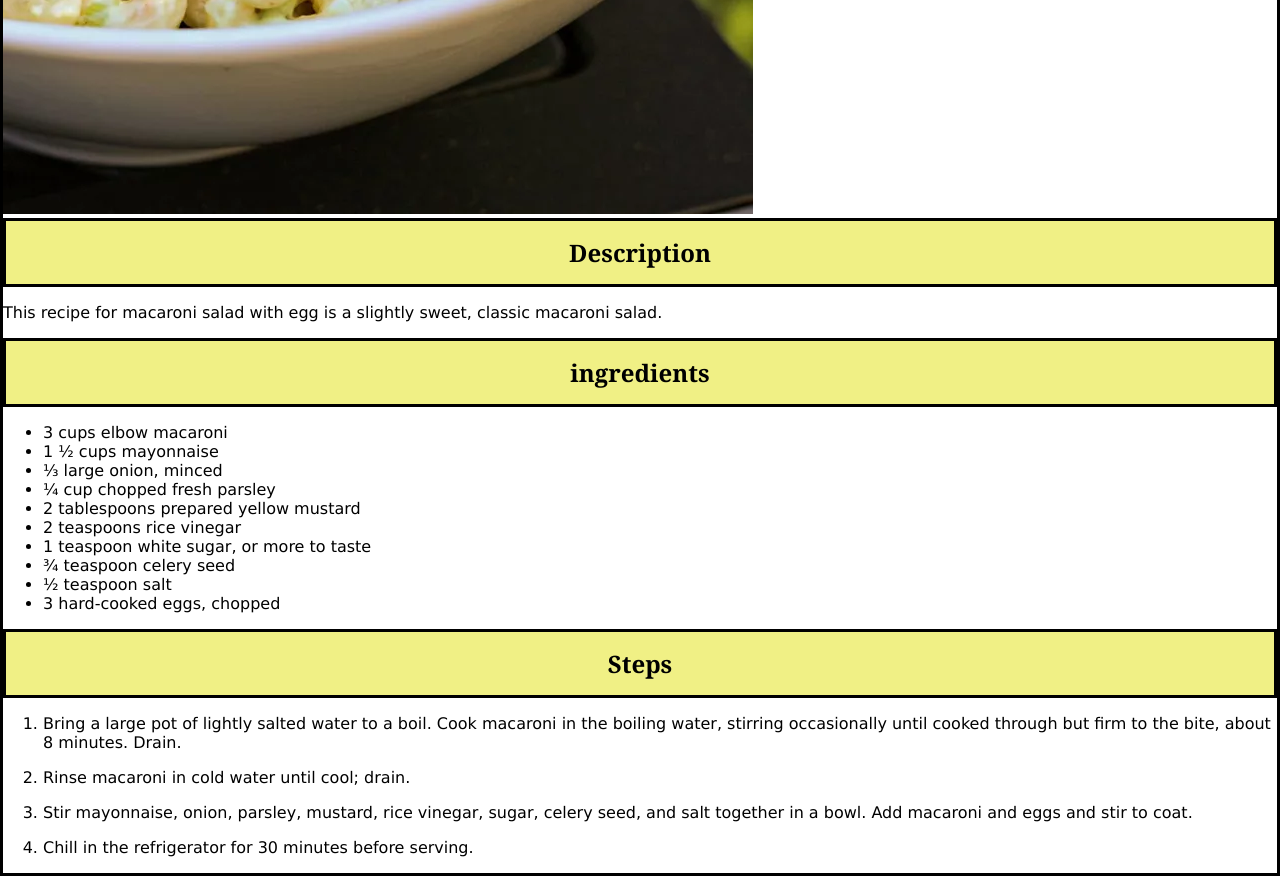
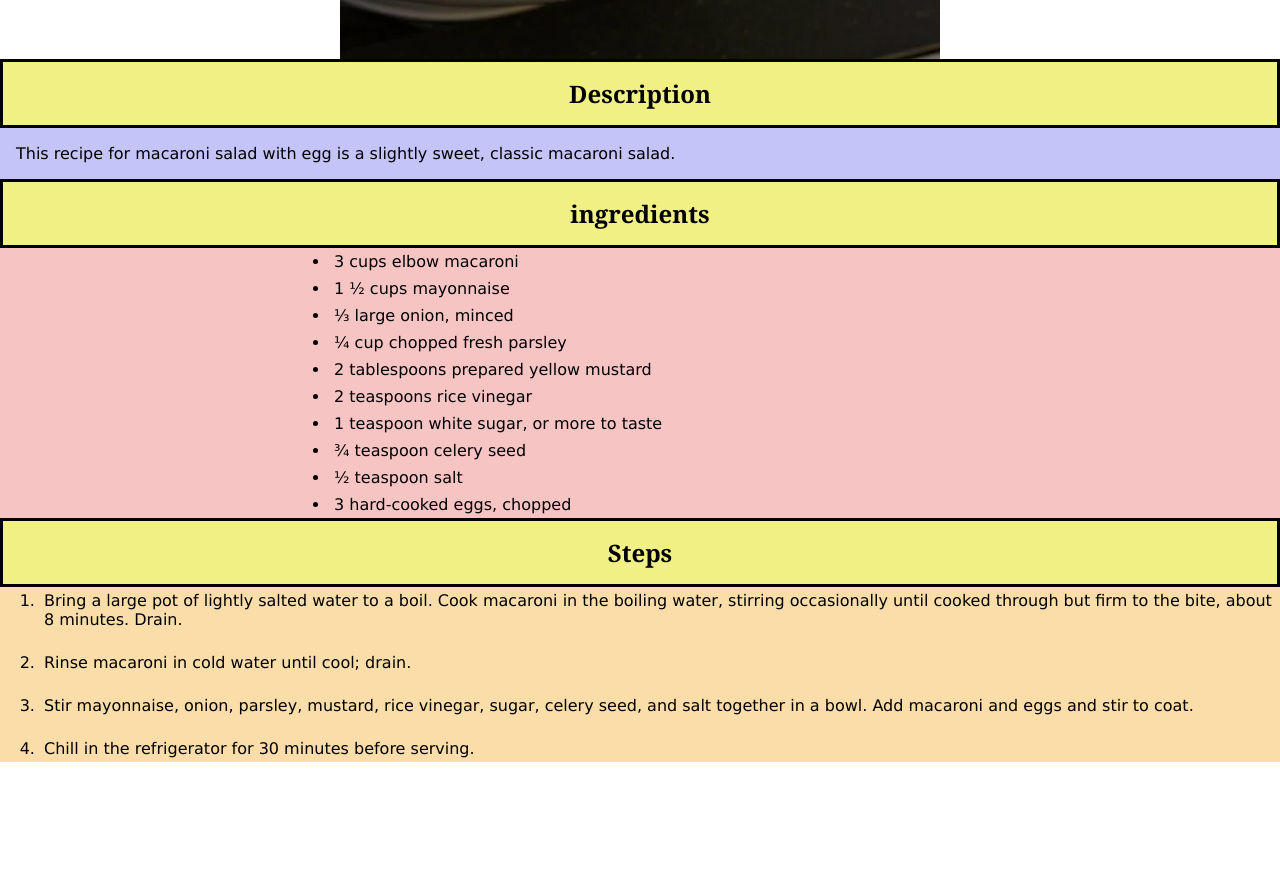
Before and after one commit to Khaspper/odin-recipes, a plain HTML site: page recipes/macaroni-salad.html in a window 1280 px wide. Shown: the part 620-1496 px from the top of the page. After the commit the page ends 1382 px from the top, so only its background shows below. Drawn offline with Linux system fonts and the light colour scheme.

Commit message:
Update CSS for macaroni recipe

```diff
--- a/recipes/macaroni-salad.html
+++ b/recipes/macaroni-salad.html
@@ -6,33 +6,33 @@
     <title>Magnificent Macaroni Salad</title>
 </head>
 <body>
-    <h1>Magnificent Macaroni Salad</h1>
-    <img src="../img/macaroni-salad.png" alt="A macaroni salad served with a silver spoon">
+    <h1 class="headings">Magnificent Macaroni Salad</h1>
+    <img class="image" src="../img/macaroni-salad.png" alt="A macaroni salad served with a silver spoon">
     <h2 class="headings">Description</h2>
-    <p>This recipe for macaroni salad with egg is a slightly sweet, classic macaroni salad.</p>
+    <p class="description">This recipe for macaroni salad with egg is a slightly sweet, classic macaroni salad.</p>
     <h2 class="headings">ingredients</h2>
-    <ul>
-        <li>3 cups elbow macaroni</li>
-        <li>1 ½ cups mayonnaise</li>
-        <li>⅓ large onion, minced</li>
-        <li>¼ cup chopped fresh parsley</li>
-        <li>2 tablespoons prepared yellow mustard</li>
-        <li>2 teaspoons rice vinegar</li>
-        <li>1 teaspoon white sugar, or more to taste</li>
-        <li>¾ teaspoon celery seed</li>
-        <li>½ teaspoon salt</li>
-        <li>3 hard-cooked eggs, chopped</li>
+    <ul class="lists ingredients">
+        <li class="text">3 cups elbow macaroni</li>
+        <li class="text">1 ½ cups mayonnaise</li>
+        <li class="text">⅓ large onion, minced</li>
+        <li class="text">¼ cup chopped fresh parsley</li>
+        <li class="text">2 tablespoons prepared yellow mustard</li>
+        <li class="text">2 teaspoons rice vinegar</li>
+        <li class="text">1 teaspoon white sugar, or more to taste</li>
+        <li class="text">¾ teaspoon celery seed</li>
+        <li class="text">½ teaspoon salt</li>
+        <li class="text">3 hard-cooked eggs, chopped</li>
     </ul>
     <h2 class="headings">Steps</h2>
-    <ol>
+    <ol class="steps">
         <li>
-        <p>Bring a large pot of lightly salted water to a boil. Cook macaroni in the boiling water, stirring occasionally until cooked through but firm to the bite, about 8 minutes. Drain.</p></li>
+        <p class="text first">Bring a large pot of lightly salted water to a boil. Cook macaroni in the boiling water, stirring occasionally until cooked through but firm to the bite, about 8 minutes. Drain.</p></li>
         <li>
-        <p>Rinse macaroni in cold water until cool; drain.</p></li>
+        <p class="text">Rinse macaroni in cold water until cool; drain.</p></li>
         <li>
-        <p>Stir mayonnaise, onion, parsley, mustard, rice vinegar, sugar, celery seed, and salt together in a bowl. Add macaroni and eggs and stir to coat.</p></li>
+        <p class="text">Stir mayonnaise, onion, parsley, mustard, rice vinegar, sugar, celery seed, and salt together in a bowl. Add macaroni and eggs and stir to coat.</p></li>
         <li>
-        <p>Chill in the refrigerator for 30 minutes before serving.</p></li>
+        <p class="text last">Chill in the refrigerator for 30 minutes before serving.</p></li>
     </ol>
 </body>
 </html>
--- a/style.css
+++ b/style.css
@@ -1,6 +1,5 @@
 body {
     margin: 0;
-    border: solid;
     font-family: Verdana, sans-serif;
 }
 
```
